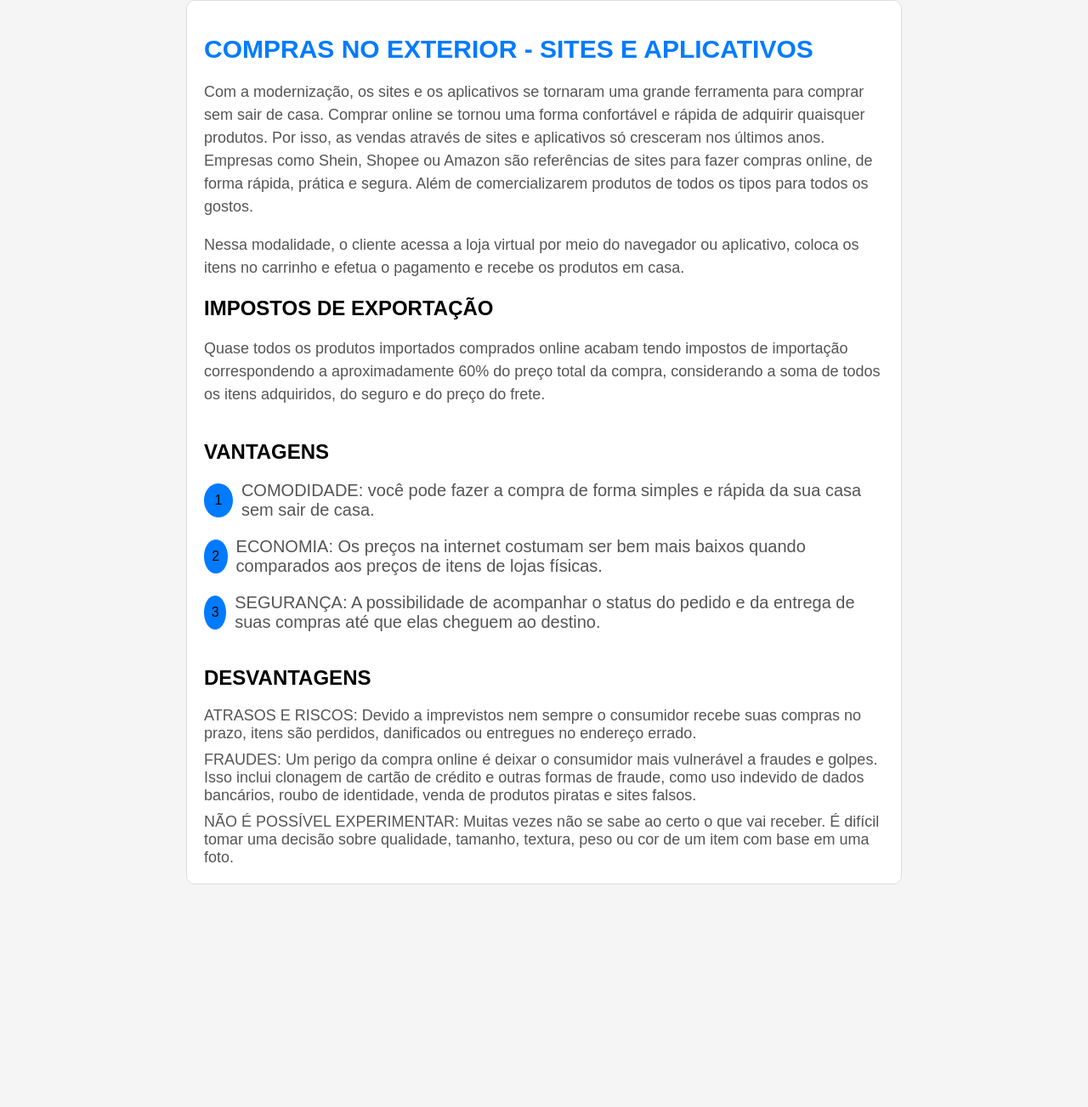
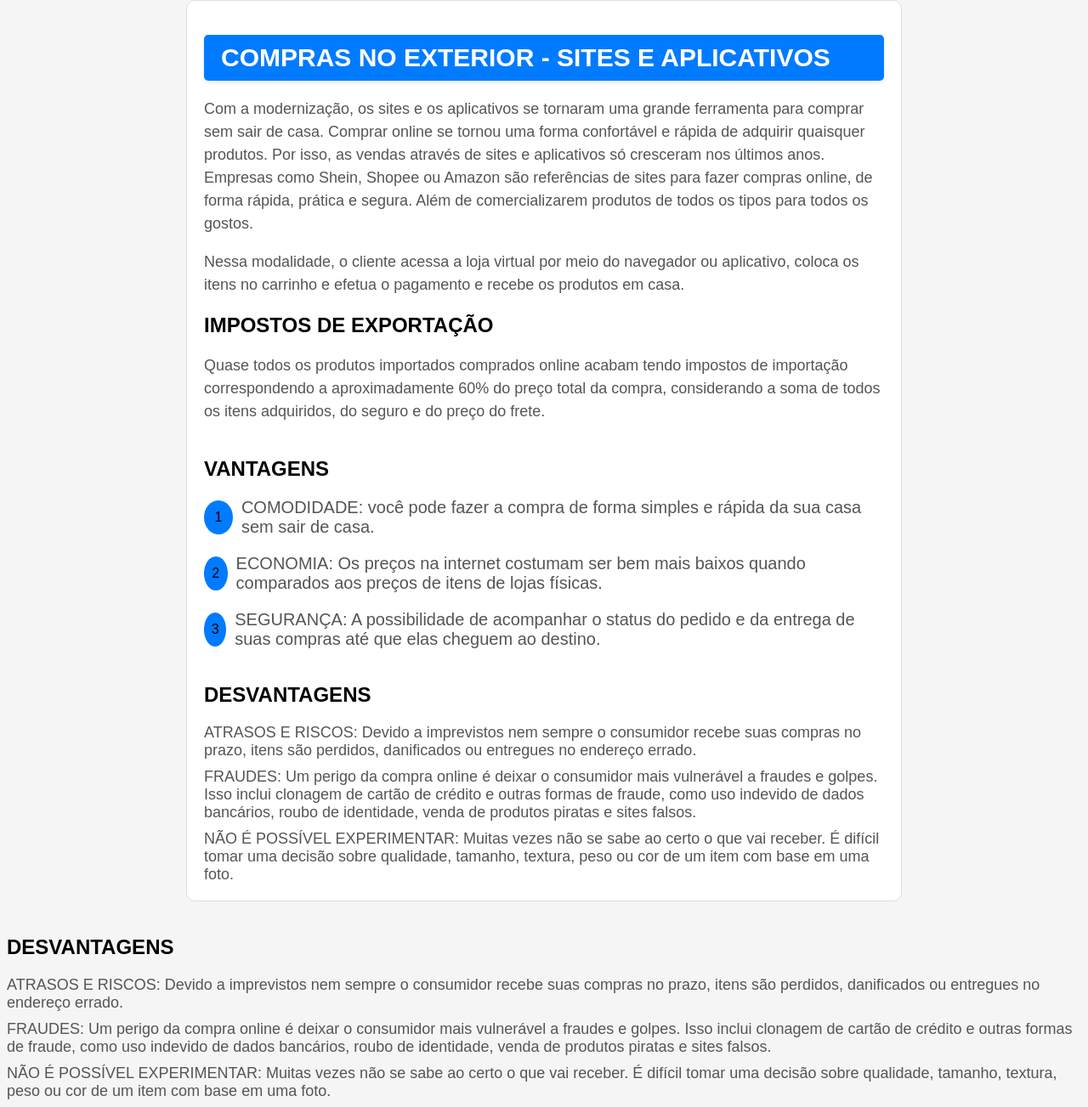
Before and after one commit to Kiry5/Compras-no-Exterior.github.io, a plain HTML site: page index.html in a window 1280 px wide. Shown: the part 8-1311 px from the top of the page at 85% size. Before the commit the page ends 1057 px from the top, so only its background shows below. Drawn offline with Linux system fonts and the light colour scheme.

Commit message:
Update index.html

```diff
--- a/index.html
+++ b/index.html
@@ -18,9 +18,13 @@
     }
 
     h1 {
-      color: #007bff;
+      color: #fff;
       font-size: 30px;
+      padding: 10px 20px;
+      background-color: #007bff;
       margin-bottom: 20px;
+      border-radius: 5px;
+      box-shadow: 0 2px 5px rgba(0, 0, 0, 0.1);
     }
 
     p {
@@ -110,3 +114,14 @@
   </div>
 </body>
 </html>
+
+
+    <div class="disadvantages">
+      <h2>DESVANTAGENS</h2>
+      <div class="disadvantage-item">ATRASOS E RISCOS: Devido a imprevistos nem sempre o consumidor recebe suas compras no prazo, itens são perdidos, danificados ou entregues no endereço errado.</div>
+      <div class="disadvantage-item">FRAUDES: Um perigo da compra online é deixar o consumidor mais vulnerável a fraudes e golpes. Isso inclui clonagem de cartão de crédito e outras formas de fraude, como uso indevido de dados bancários, roubo de identidade, venda de produtos piratas e sites falsos.</div>
+      <div class="disadvantage-item">NÃO É POSSÍVEL EXPERIMENTAR: Muitas vezes não se sabe ao certo o que vai receber. É difícil tomar uma decisão sobre qualidade, tamanho, textura, peso ou cor de um item com base em uma foto.</div>
+    </div>
+  </div>
+</body>
+</html>
```
